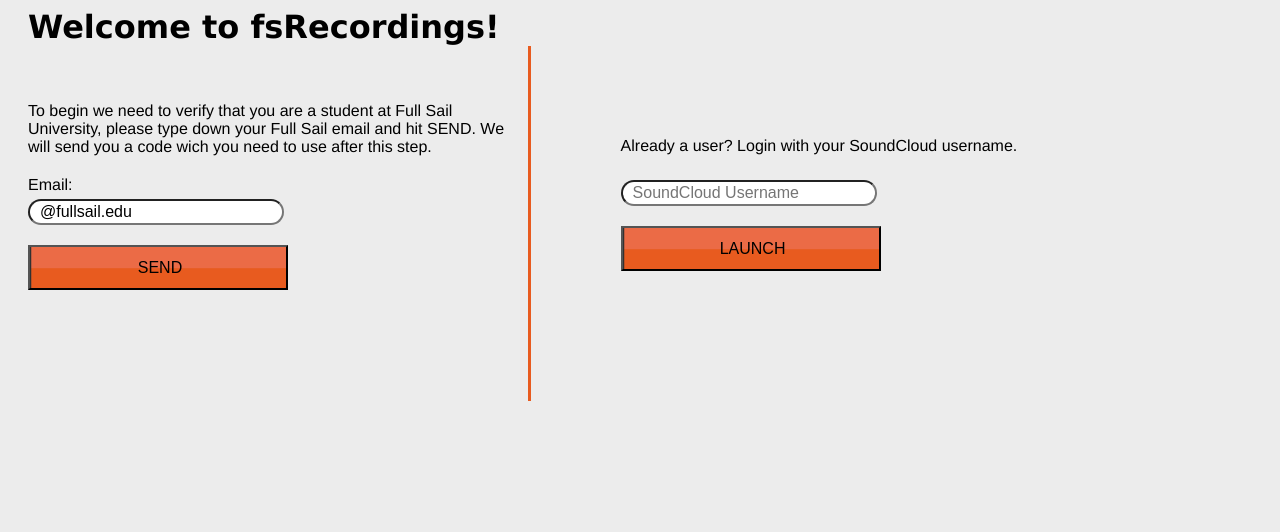
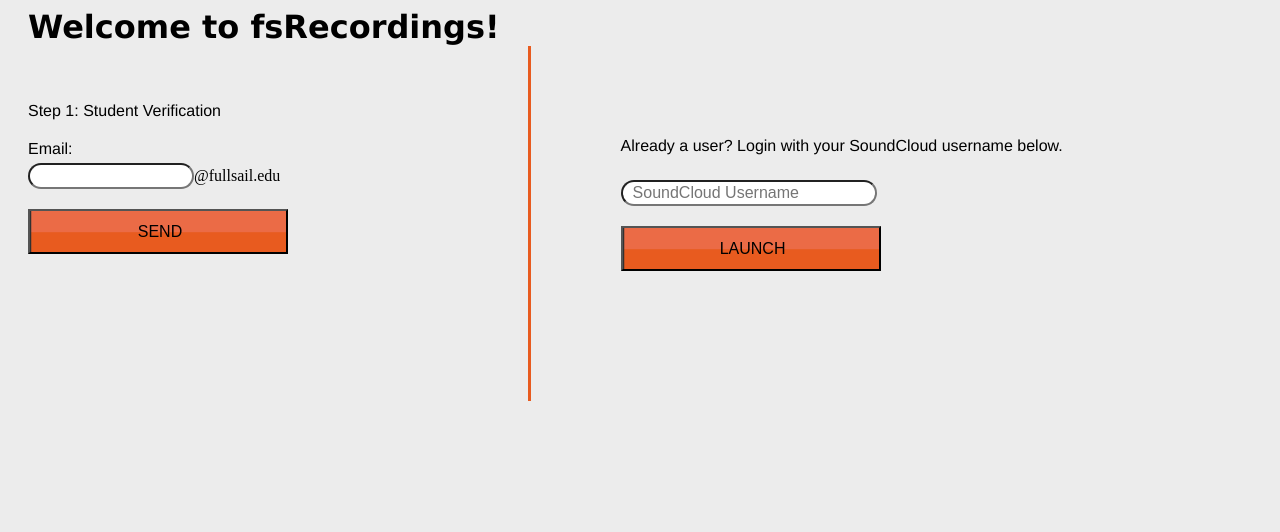
Before and after one commit to csang/1306MDD-fsRecordings, a PHP site: page /adb/index.php?controllers=login in a window 1280 px wide. Shown: the part 60-592 px from the top of the page. Run offline with PHP 8.4, Linux system fonts and the light colour scheme; the visitor is signed in with stand-in values (Sample User, id 1); some libraries are stand-ins or nearby versions.

Commit message:
Edited the registration text and changed the email input

```diff
--- a/controllers/login.php
+++ b/controllers/login.php
@@ -24,9 +24,9 @@
 	if(!empty($_GET['action'])){
 
 		if($_GET["action"] == "sendCode"){
-			if(isset($_POST["email"])){
+			if(isset($_POST["email"]) && $_POST["email"] != "" && $_POST["email"] != "@fullsail.edu"){
 				$date = new DateTime();
-				$_SESSION["email"] = $_POST["email"];
+				$_SESSION["email"] = $_POST["email"]."@fullsail.edu";
 				$_SESSION["code"] = $date->format('siHdmY');
 				$_SESSION["created"] = $date->format('Y-m-d H:i:s');
 				$data = $_SESSION["code"];
--- a/css/style.css
+++ b/css/style.css
@@ -50,6 +50,10 @@
 	padding-left: 10px;
 	margin-top: 5px;
 	font-size: 16px;
+}
+
+.register_form .email_input{
+	width: 150px;
 }
 
 .detail_form input{
@@ -248,7 +252,6 @@
 
 .login_form{
 	border-left: none;
-	float: none;
 	padding: 0;
 }
 
--- a/views/login.php
+++ b/views/login.php
@@ -4,19 +4,18 @@
 	<div class="register_form">
 
 		<div class="email_form">
-			<p>To begin we need to verify that you are a student at Full Sail University,
-			please type down your Full Sail email and hit SEND.
-			We will send you a code wich you need to use after this step.</p>
+			<p>Step 1: Student Verification</p>
 			<form method="post" enctype="multipart/form-data" action="?controllers=login&action=sendCode">
 				<div>
 					<label>Email:</label><br />
-					<input class="email_input" type="email" name="email" value="@fullsail.edu"/>
+					<input class="email_input" type="text" name="email" />@fullsail.edu
 				</div>
 				<input class="button send" type="submit" name="send" value="SEND"/>
 			</form>
 		</div>
 
 		<div class="user_form">
+			<p>Step 2: SoundCloud Username</p>
 			<form method="post" enctype="multipart/form-data" action="?controllers=login&action=adduser">
 				<div>
 					<label>Code:</label><br />
@@ -36,7 +35,7 @@
 	<div class="login_form">
 
 	<div class="username_form">
-		<p>Already a user? Login with your SoundCloud username.</p>
+		<p>Already a user? Login with your SoundCloud username below.</p>
 		<form method="post" enctype="multipart/form-data" action="?controllers=login&action=login">
 			<div>
 				<input type="text" name="l_username" placeholder="SoundCloud Username"/>
```
